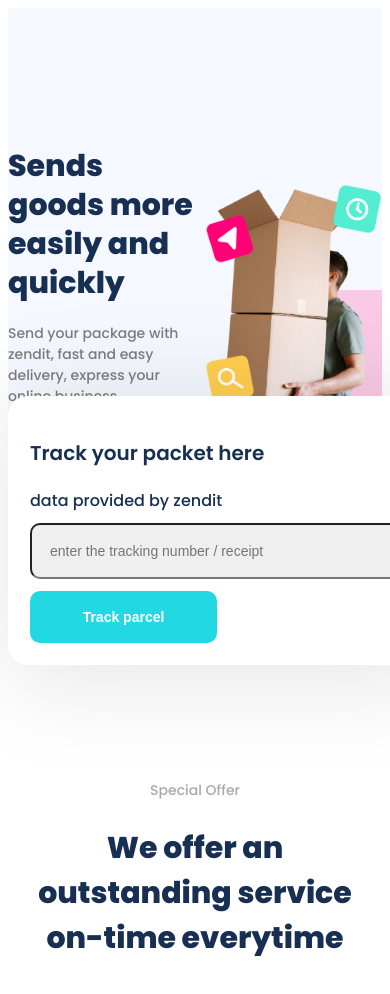
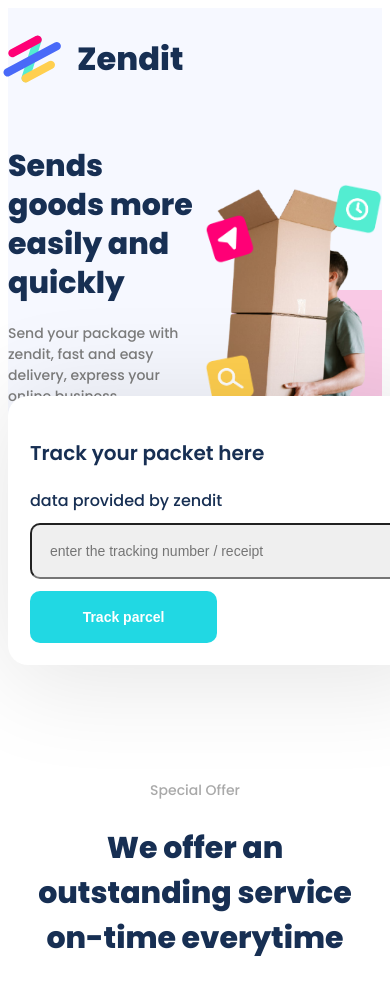
Before and after one commit to gunneraza/zendit, a website built with Vite: page index.html in a window 390 px wide. Shown: the top 994 px of the page. Built offline with nearby package versions, Linux system fonts and the light colour scheme.

Commit message:
add: mobile header

```diff
--- a/index.html
+++ b/index.html
@@ -129,6 +129,14 @@
                 <div class="header__actions">
                     <a href="#">Sign In</a>
                     <button class="button button_outline">Register</button>
+                </div>
+            </div>
+            <div class="mobile-header">
+                <div class="logo">
+                    <svg class="logo__svg">
+                        <use href="#logo"></use>
+                    </svg>
+                    <span class="logo__title">Zendit</span>
                 </div>
             </div>
         </div>
--- a/src/scss/partials/header.scss
+++ b/src/scss/partials/header.scss
@@ -4,10 +4,6 @@
   left: 0px;
   width: 100%;
   z-index: 99;
-
-  @media (max-width: 768px) {
-    display: none;
-  }
 }
 
 .header {
@@ -15,6 +11,10 @@
   display: flex;
   align-items: center;
   justify-content: space-between;
+
+  @media (max-width: 768px) {
+    display: none;
+  }
 
   .logo {
     flex-grow: 2;
@@ -72,3 +72,12 @@
     }
   }
 }
+
+.mobile-header {
+  display: none;
+  padding: 34px 0;
+
+  @media (max-width: 768px) {
+    display: flex;
+  }
+}
```
